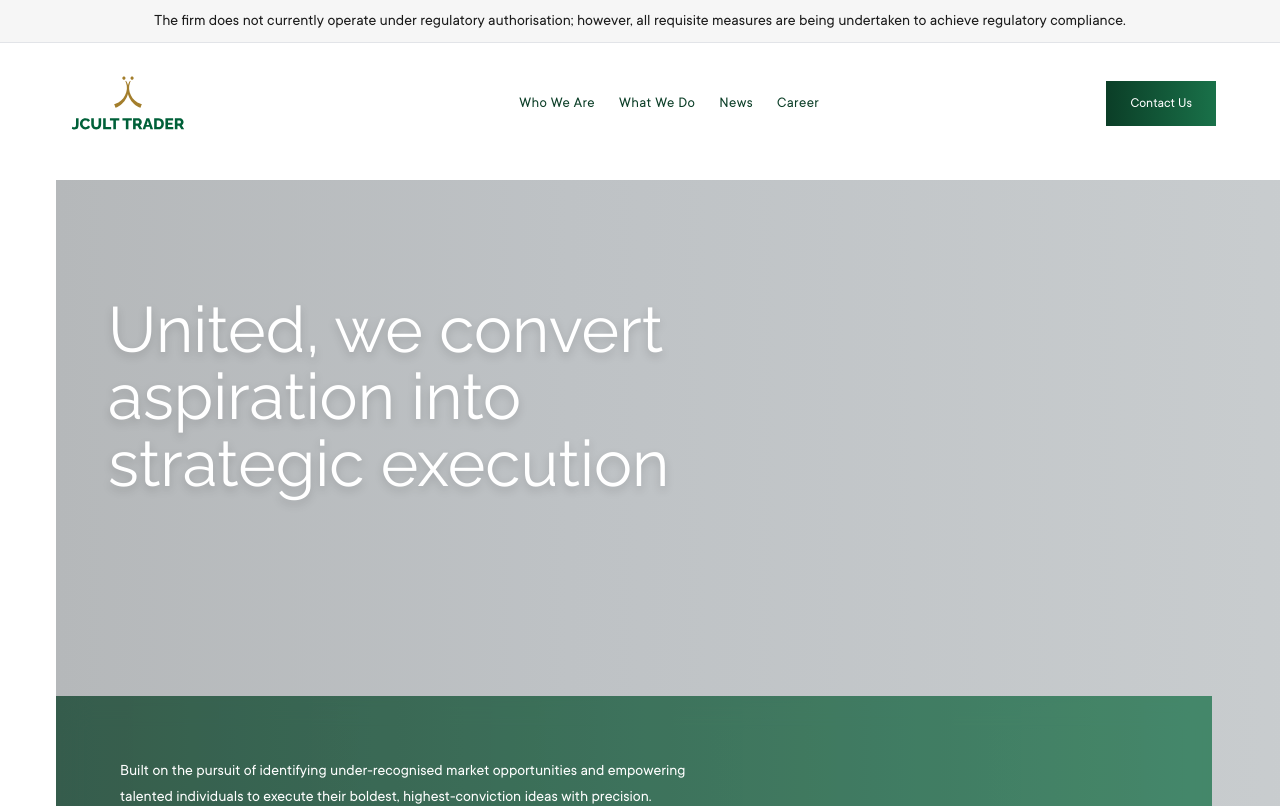
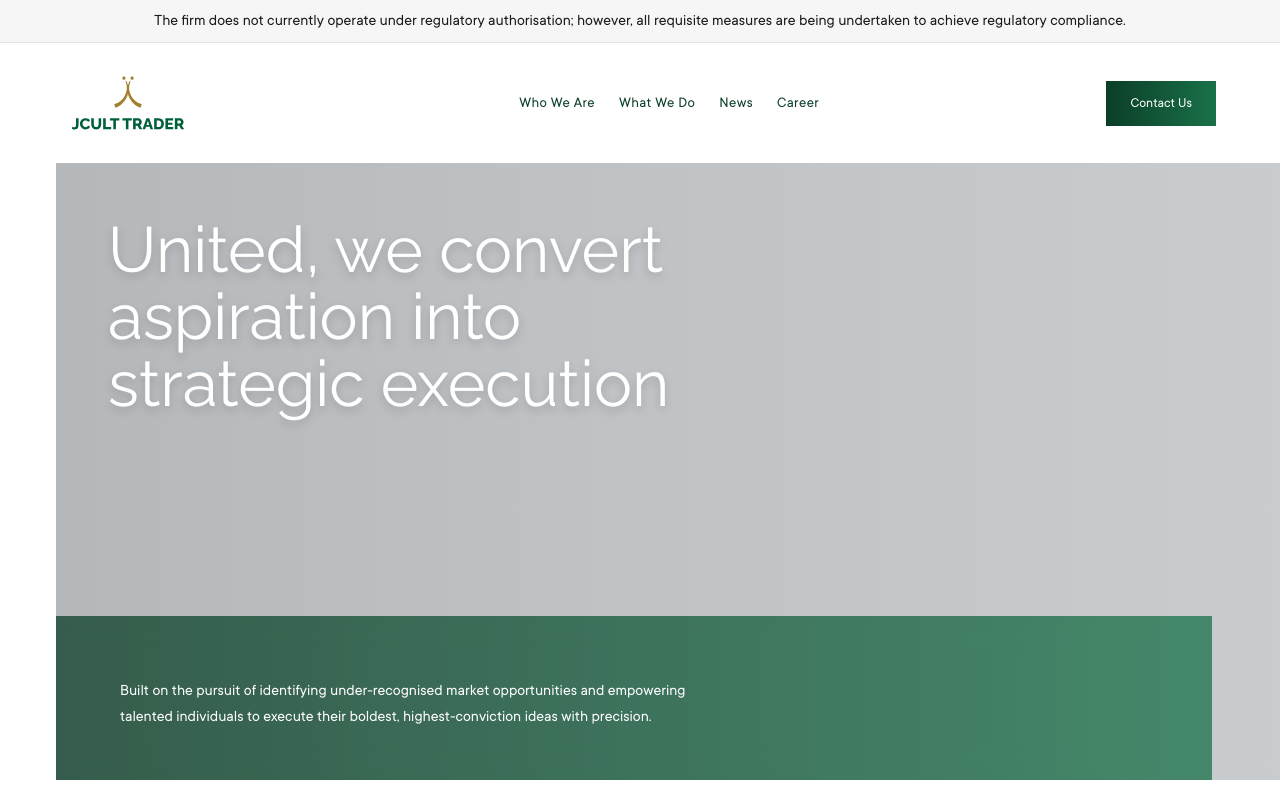
Before and after one commit to CodeWhiz-101/Jcult, a Next.js app: page / in a window 1280 px wide. Shown: the top 806 px of the page. Built offline with nearby package versions, Linux system fonts and the light colour scheme.

Commit message:
chore: force vercel rebuild

```diff
--- a/src/components/features/Hero.tsx
+++ b/src/components/features/Hero.tsx
@@ -7,16 +7,9 @@ interface HeroProps {
   imageSrc?: string;
   title: string;
   description: string;
-  className?: string; // ✅ ADDED
 }
 
-export default function Hero({
-  videoSrc,
-  imageSrc,
-  title,
-  description,
-  className = '', // ✅ ADDED
-}: HeroProps) {
+export default function Hero({ videoSrc, imageSrc, title, description }: HeroProps) {
   const [loaded, setLoaded] = useState(false);
 
   useEffect(() => {
@@ -24,12 +17,21 @@ export default function Hero({
   }, []);
 
   return (
-    <section
-       className={`relative h-[560px] md:h-[530px] lg:h-[680px] xl:h-[760px] overflow-hidden ${className}`}
-    >
+ <section className="
+  relative
+  h-[480px] md:h-[530px] lg:h-[680px] xl:h-[760px]
+  overflow-hidden
+  -mt-20        /* 🔥 removes white space above grey box */
+">
+
   {/* Background Grey */}
   <div
-        className="absolute top-0 left-0 w-full bg-grey ml-7 md:ml-10 lg:ml-12 xl:ml-14 overflow-hidden"
+    className="
+      absolute top-0 left-0 w-full
+      bg-grey
+      ml-7 md:ml-10 lg:ml-12 xl:ml-14
+      overflow-hidden
+    "
     style={{ height: '680px' }}
   />
 
@@ -59,7 +61,7 @@ export default function Hero({
     </h1>
   </div>
 
-      {/* Green / Gradient Text Box */}
+  {/* GREEN / GRADIENT TEXT BOX */}
   <div
     className="
       absolute
@@ -111,6 +113,8 @@ export default function Hero({
       </div>
     </div>
   </div>
+
 </section>
+
   );
 }
```
Also changed, not shown: 1 other file (tests, documents, lock files or other folders). Lines whose indentation alone changed are shown as unchanged.
